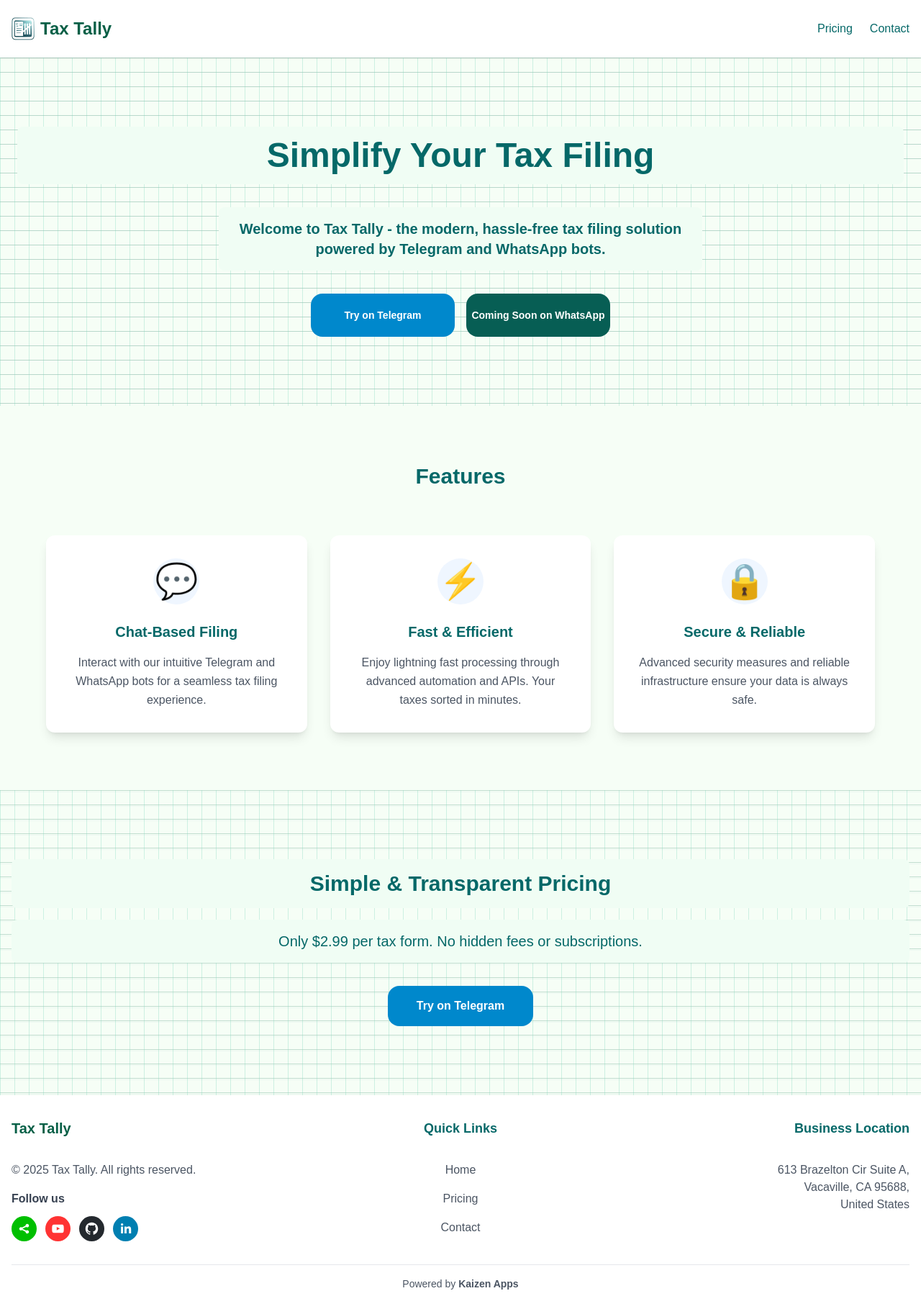
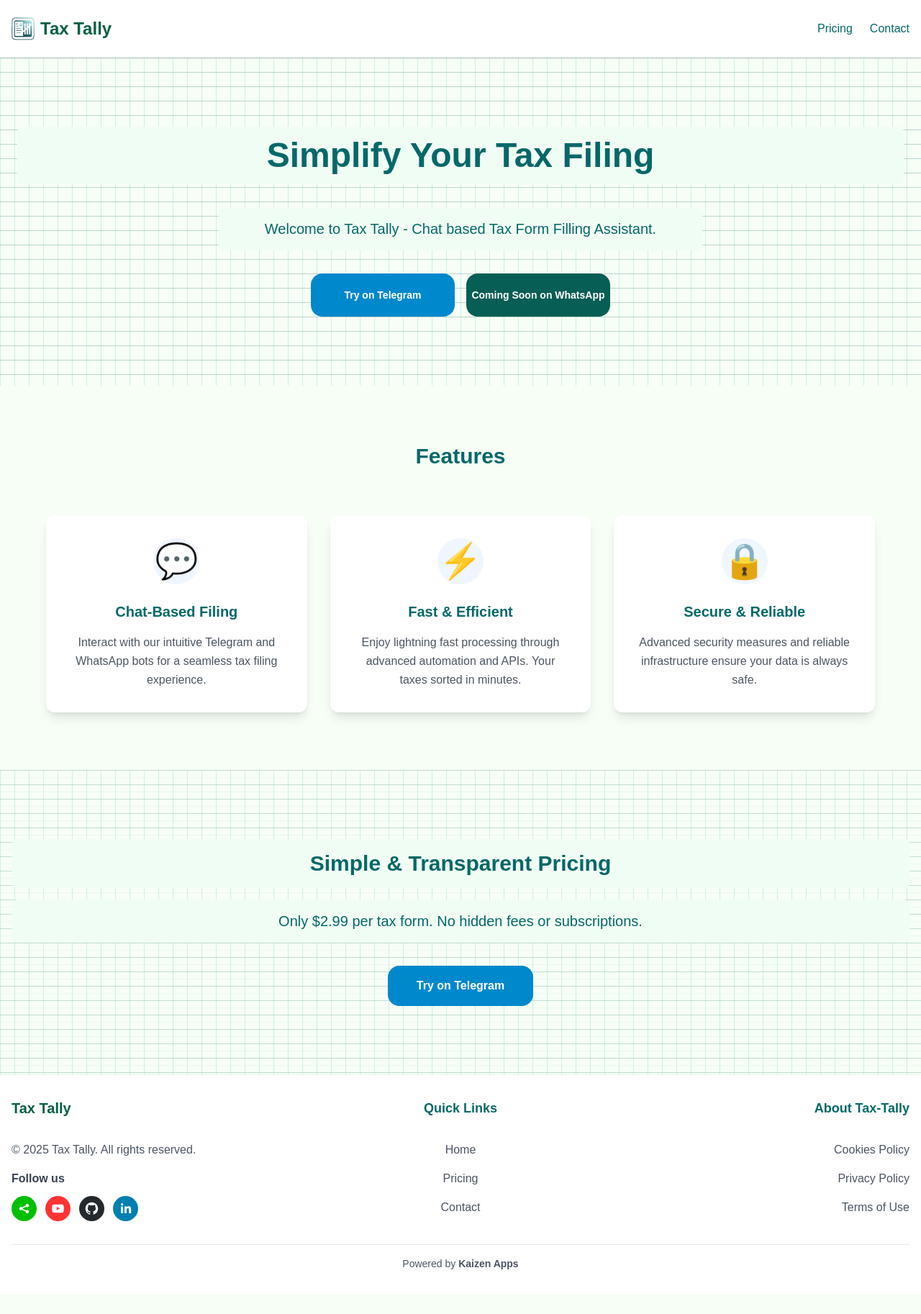
Before and after one commit to kaizenapps/tax-tally, a Next.js app: page / in a window 1280 px wide. Shown: the whole page at 72% size. After the commit the page ends 1798 px from the top, so only its background shows below. Built offline with nearby package versions, Linux system fonts and the light colour scheme.

Commit message:
UI update

```diff
--- a/components/footer.js
+++ b/components/footer.js
@@ -37,12 +37,10 @@ const Footer = () => {
 
           {/* Right Column - Location */}
           <div className="flex flex-col space-y-4 items-center text-center md:items-end md:text-right">
-            <h3 className="text-lg font-semibold mb-4">Business Location</h3>
-            <p className="text-gray-600 text-center md:text-right">
-              613 Brazelton Cir Suite A,<br/>
-              Vacaville, CA 95688,<br/>
-              United States
-            </p>
+            <h3 className="text-lg font-semibold mb-4">About Tax-Tally</h3>
+            <a href="/" className="text-gray-600 hover:text-[#0088cc]">Cookies Policy</a>
+            <a href="/" className="text-gray-600 hover:text-[#0088cc]">Privacy Policy</a>
+            <a href="/" className="text-gray-600 hover:text-[#0088cc]">Terms of Use</a>
           </div>
         </div>
 
--- a/pages/index.js
+++ b/pages/index.js
@@ -7,7 +7,7 @@ export default function Home() {
   return (
     <>
       <Head>
-        <title>Tax Tally - Simplify US Tax Filing</title>
+        <title>Tax Tally - Home</title>
         <meta
           name="description"
           content="Tax Tally is the modern, hassle-free tax filing solution powered by Telegram and WhatsApp bots."
@@ -26,7 +26,7 @@ export default function Home() {
                 Simplify Your Tax Filing
               </h1>
               <p className="text-xl mb-10 max-w-2xl mx-auto bg-green-50 p-4 rounded-lg">
-                <b>Welcome to Tax Tally - the modern, hassle-free tax filing solution powered by Telegram and WhatsApp bots.</b>
+                Welcome to Tax Tally - Chat based Tax Form Filling Assistant.
               </p>
               <div className="flex flex-col sm:flex-row justify-center items-center gap-4 w-full">
                 <a
```
